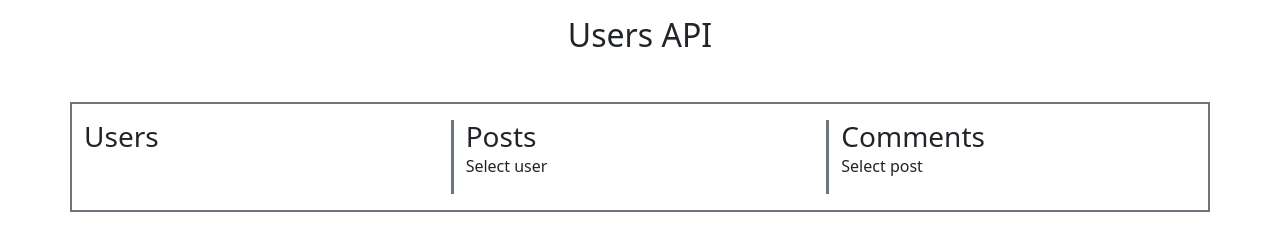
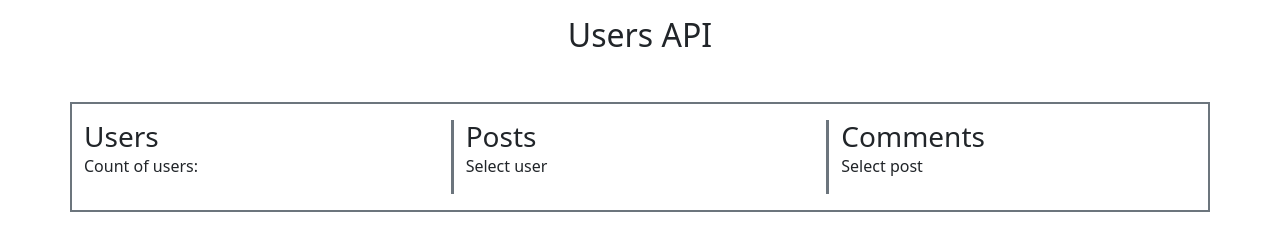
Before and after one commit to Jamsheedbek/fourth-exam, a plain HTML site: page index.html in a window 1280 px wide. Drawn offline with nearby package versions, Linux system fonts and the light colour scheme; no server answers.

Commit message:
added html(count of users)

```diff
--- a/index.html
+++ b/index.html
@@ -15,7 +15,7 @@
 
             <div class="col-4">
                 <h2 class="h3 m-0">Users</h2>
-                <p class="user-count m-0 mb-2"></p>
+                <p class="user-count m-0 mb-2">Count of users: </p>
                 <ul class="js-users-list list-unstyled"></ul>
             </div>
 
```
